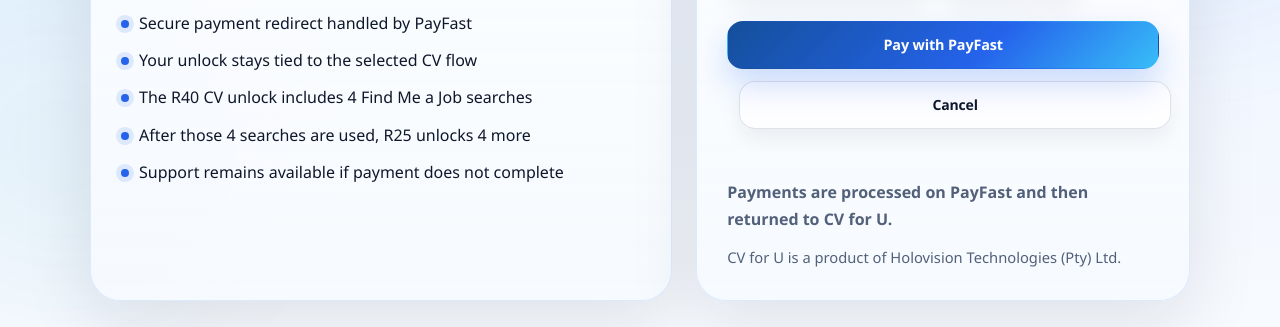
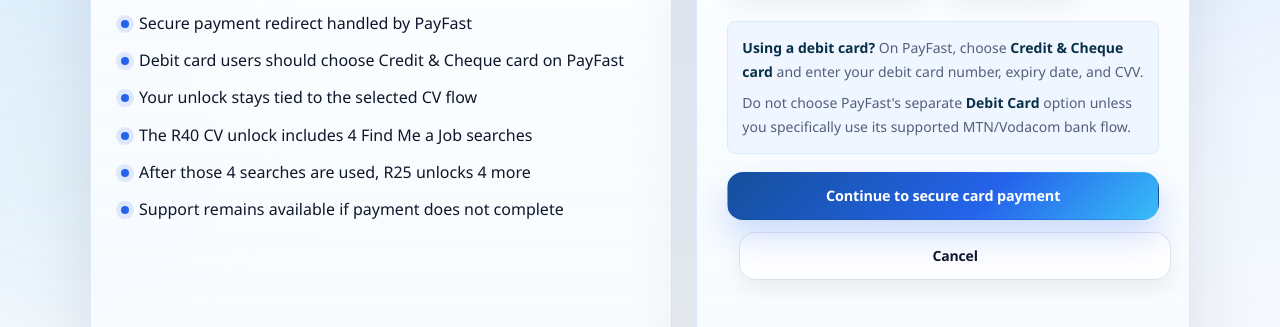
Before and after one commit to bantucekisani/cv-for-u, a website: page public/pay.html in a window 1280 px wide. Shown: the part 443-770 px from the top of the page. Drawn offline with Linux system fonts and the light colour scheme; sample sign-in values are in the browser's storage.

Commit message:
Clarify PayFast debit card checkout

```diff
--- a/public/pay.html
+++ b/public/pay.html
@@ -16,6 +16,26 @@
     }
     .link-btn:hover {
       text-decoration: underline;
+    }
+    .payment-guidance {
+      margin: 18px 0;
+      padding: 14px;
+      border: 1px solid #dbeafe;
+      border-radius: 8px;
+      background: #eff6ff;
+      color: #0f172a;
+      font-size: 14px;
+      line-height: 1.5;
+      text-align: left;
+    }
+    .payment-guidance strong {
+      color: #082f49;
+    }
+    .payment-guidance p {
+      margin: 0;
+    }
+    .payment-guidance p + p {
+      margin-top: 8px;
     }
   </style>
 </head>
@@ -47,6 +67,7 @@
 
       <ul class="pay-inclusions">
         <li>Secure payment redirect handled by PayFast</li>
+        <li>Debit card users should choose Credit &amp; Cheque card on PayFast</li>
         <li>Your unlock stays tied to the selected CV flow</li>
         <li>The R40 CV unlock includes 4 Find Me a Job searches</li>
         <li>After those 4 searches are used, R25 unlocks 4 more</li>
@@ -69,11 +90,23 @@
         <span class="payment-pill">No subscription</span>
       </div>
 
-      <button id="payBtn" class="primary-btn">Pay with PayFast</button>
+      <div class="payment-guidance" aria-label="Debit card payment guidance">
+        <p>
+          <strong>Using a debit card?</strong> On PayFast, choose
+          <strong>Credit &amp; Cheque card</strong> and enter your debit card number,
+          expiry date, and CVV.
+        </p>
+        <p>
+          Do not choose PayFast's separate <strong>Debit Card</strong> option unless
+          you specifically use its supported MTN/Vodacom bank flow.
+        </p>
+      </div>
+
+      <button id="payBtn" class="primary-btn">Continue to secure card payment</button>
       <button id="cancelPayBtn" class="secondary-btn">Cancel</button>
 
       <p id="payError" class="pay-error"></p>
-      <p class="secure">Payments are processed on PayFast and then returned to CV for U.</p>
+      <p class="secure">Payments are processed on PayFast and then returned to CV for U. Visa and Mastercard debit cards should use the Credit &amp; Cheque card option.</p>
       <p class="ownership-note">CV for U is a product of Holovision Technologies (Pty) Ltd.</p>
     </section>
   </div>
```
